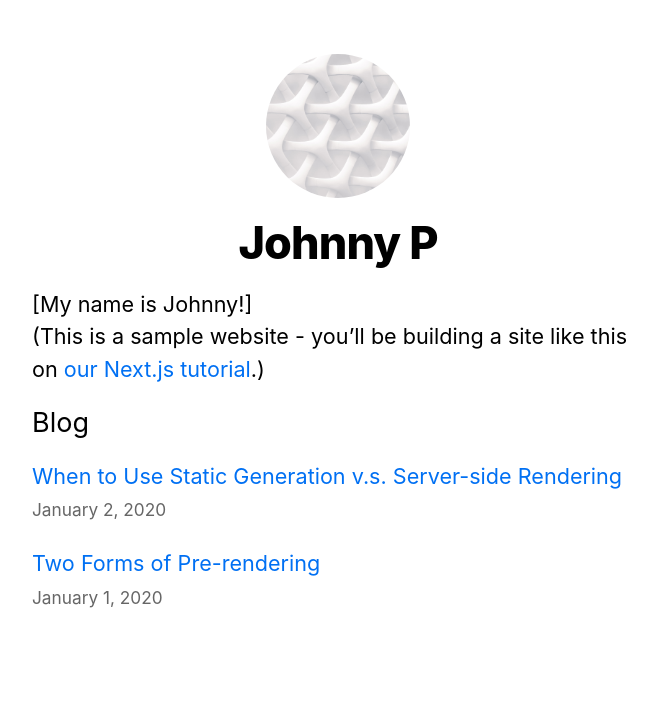
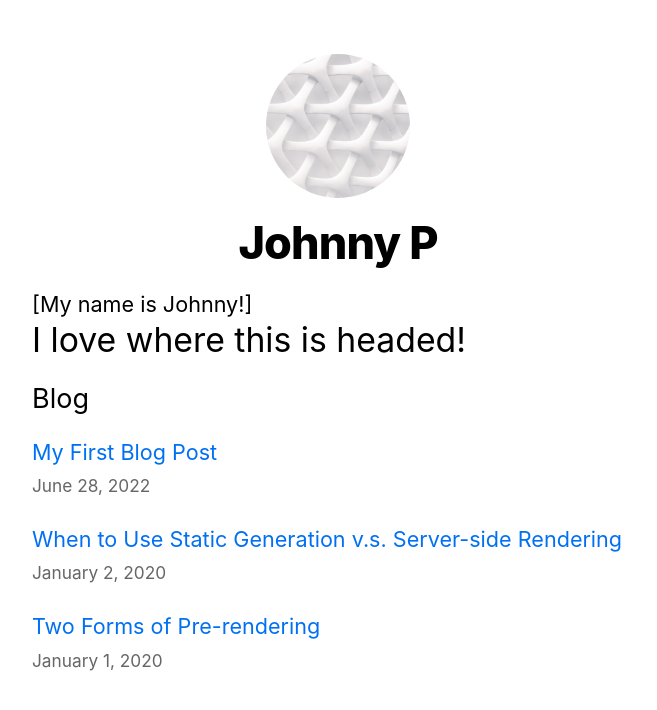
Before and after one commit to johnny2smooth/next-blog, a Next.js app: page / in a window 1280 px wide. Shown: the top 710 px of the page, without its empty margins (302-959 px from the left). Built offline with nearby package versions, Linux system fonts and the light colour scheme.

Commit message:
development branch initialized + first blog post implemented.

```diff
--- a/pages/index.js
+++ b/pages/index.js
@@ -22,10 +22,7 @@ export default function Home({ allPostsData }) {
       </Head>
       <section className={utilStyles.headingMd}>
         <p>[My name is Johnny!]</p>
-        <p>
-          (This is a sample website - you’ll be building a site like this on{' '}
-          <a href="https://nextjs.org/learn">our Next.js tutorial</a>.)
-        </p>
+        <p className="text-3xl">I love where this is headed!</p>
       </section>
       <section className={`${utilStyles.headingMd} ${utilStyles.padding1px}`}>
         <h2 className={utilStyles.headingLg}>Blog</h2>
--- /dev/null
+++ b/posts/my-own.md
@@ -0,0 +1,8 @@
+---
+title: 'My First Blog Post'
+date: '2022-06-28'
+---
+
+Hello! This is my first blog post :)
+
+I built this site with Next.js and deployed it using Vercel, since that is what their tutorial told me to do. It was quite simple + quick! And now it has set me up to begin creating my own portfolio site! I hope that by the time **you** are reading this, it looks a bit prettier. Not _too_ pretty though. I can't let y'all know that I have an affinity towards design 🫣
```
Also changed, not shown: 1 other file (tests, documents, lock files or other folders).
